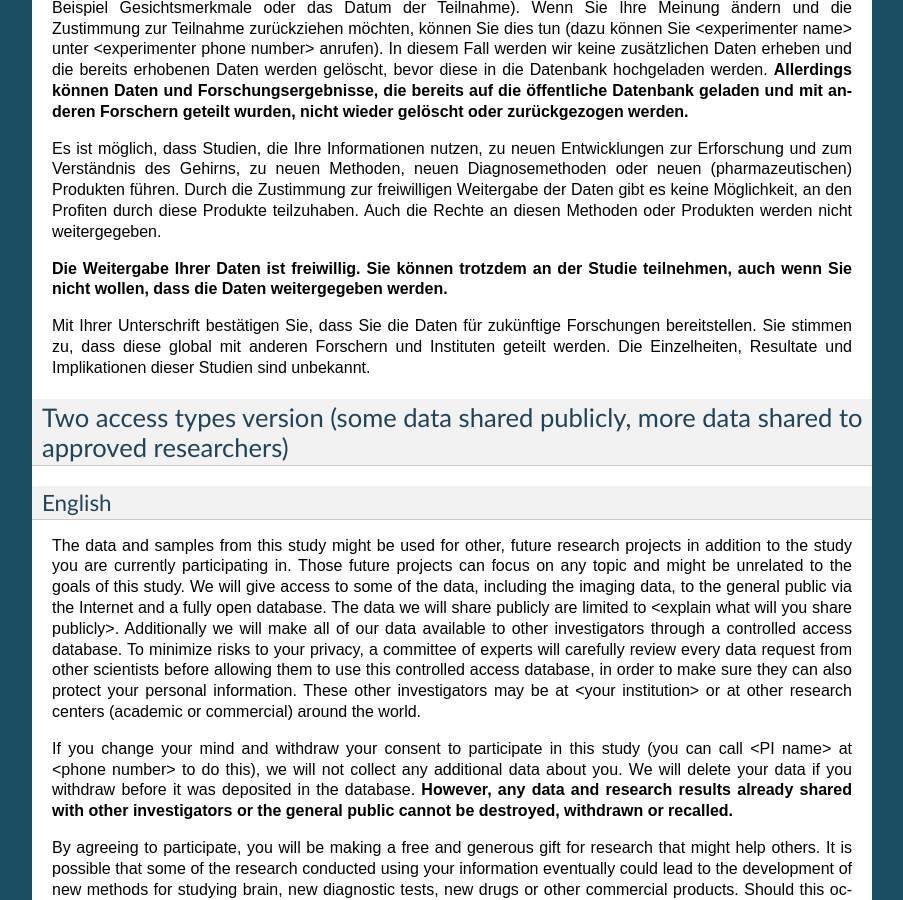
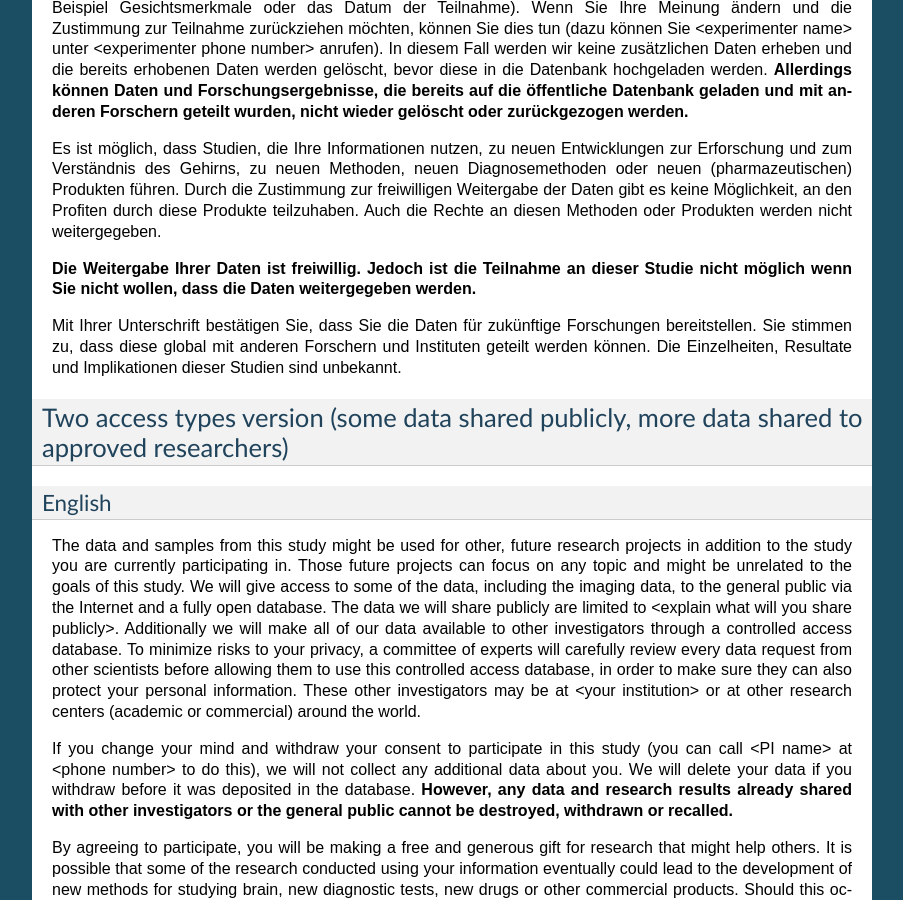
Before and after one commit to con/open-brain-consent, a Sphinx documentation site: the page built from docs/source/ultimate.rst, in a window 1280 px wide and 900 px high, scrolled down 1371 px. Shown: the whole window, without its empty margins (198-1101 px from the left). Built offline with Sphinx 7.4.7, drawn with Linux system fonts in a browser that asks for light colours.

Commit message:
fix mistake
german consent form had error that made German subjects that do not want their data to be shared, believe that they can still participate in the study. This has been changed to correspond to the English version of the form

```diff
--- a/docs/source/ultimate.rst
+++ b/docs/source/ultimate.rst
@@ -36,9 +36,9 @@ Alle Daten, die wir teilen, werden anonymisiert. Ihr Name wird nicht gespeichert
 
 Es ist möglich, dass Studien, die Ihre Informationen nutzen, zu neuen Entwicklungen zur Erforschung und zum Verständnis des Gehirns, zu neuen Methoden, neuen Diagnosemethoden oder neuen (pharmazeutischen) Produkten führen. Durch die Zustimmung zur freiwilligen Weitergabe der Daten gibt es keine Möglichkeit, an den Profiten durch diese Produkte teilzuhaben. Auch die Rechte an diesen Methoden oder Produkten werden nicht weitergegeben.
 
-**Die Weitergabe Ihrer Daten ist freiwillig. Sie können trotzdem an der Studie teilnehmen, auch wenn Sie nicht wollen, dass die Daten weitergegeben werden.**
+**Die Weitergabe Ihrer Daten ist freiwillig. Jedoch ist die Teilnahme an dieser Studie nicht möglich wenn Sie nicht wollen, dass die Daten weitergegeben werden.**
 
-Mit Ihrer Unterschrift bestätigen Sie, dass Sie die Daten für zukünftige Forschungen bereitstellen. Sie stimmen zu, dass diese global mit anderen Forschern und Instituten geteilt werden. Die Einzelheiten, Resultate und Implikationen dieser Studien sind unbekannt.
+Mit Ihrer Unterschrift bestätigen Sie, dass Sie die Daten für zukünftige Forschungen bereitstellen. Sie stimmen zu, dass diese global mit anderen Forschern und Instituten geteilt werden können. Die Einzelheiten, Resultate und Implikationen dieser Studien sind unbekannt.
 
 
 Two access types version (some data shared publicly, more data shared to approved researchers)
```
